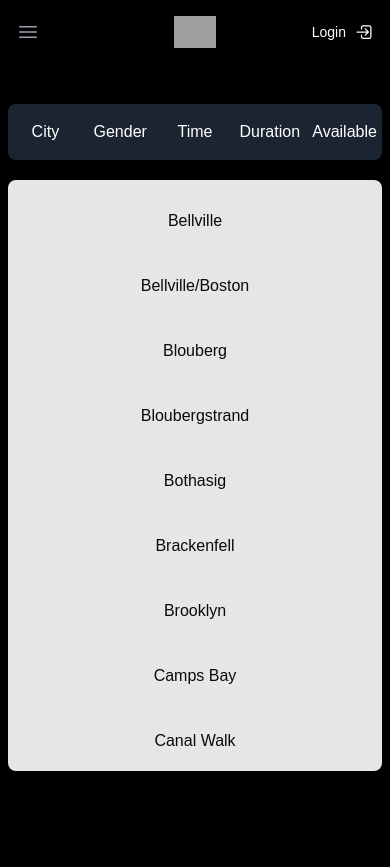
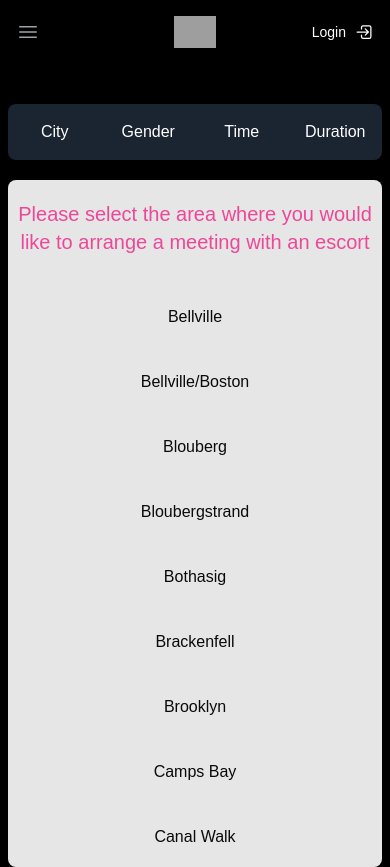
Before and after one commit to MauriceDev1/esc, a Next.js app: page /book/area/1 in a window 390 px wide. Before the commit the page ends 844 px from the top, so only its background shows below. Built offline with nearby package versions, Linux system fonts and the light colour scheme; grey boxes are pictures that could not be loaded.

Commit message:
fixed mobile view

```diff
--- a/app/(root)/book/area/[id]/AreaClient.tsx
+++ b/app/(root)/book/area/[id]/AreaClient.tsx
@@ -28,12 +28,16 @@ export default function AreaClient({ id }: AreaClientProps) {
   if (!area) return <div>Loading...</div>;
 
   return (
-    <ul className="max-h-[70vh] flex flex-col overflow-y-scroll py-2">
+    <div>
+        <h2 className='text-center py-5 text-xl text-pink-500'>
+            Please select the area where you would like to arrange a meeting with an escort
+        </h2>
+        <ul className="max-h-[70vh] flex flex-col px-3 md:px-10 overflow-y-scroll py-2">
         {area.location.map((loc, index) => (
             <button
             key={loc.id}
             onClick={() => handleSelect(loc.name)}
-          className={`py-5 border-t hover:bg-pink-200 ${
+            className={`py-5 border-t hover:border-2 hover:shadow hover:shadow-pink-300 hover:border-pink-500 rounded-xl hover:text-pink-500 hover:font-semibold ${
                 area.location.length === index + 1 && "border-b"
                 }`}
                 >
@@ -41,5 +45,6 @@ export default function AreaClient({ id }: AreaClientProps) {
             </button>
         ))}
         </ul>
+    </div>
   );
 }
--- a/app/(root)/book/city/page.tsx
+++ b/app/(root)/book/city/page.tsx
@@ -31,7 +31,7 @@ const City: React.FC = () => {
         Please select the city where you would like to arrange a meeting with an escort.
         </h2>
       </div>
-      <div className="w-full flex flex-col px-20">
+      <div className="w-full flex flex-col px-3 md:px-10">
         {Locations.map((location: Location, index: number) => (
           <button
             onClick={() => handleSelect(location)}
--- a/app/(root)/book/gender/page.tsx
+++ b/app/(root)/book/gender/page.tsx
@@ -28,11 +28,11 @@ const Gender = () => {
   };
 
   return (
-    <div className="w-full flex gap-5">
+    <div className="w-full flex gap-3 md:gap-5">
       {Genders.map((g, i) => (
         <button
           key={i}
-          className="w-1/3 border py-5 rounded hover:border-2 hover:border-pink-500 hover:shadow hover:shadow-pink-400 hover:text-pink-500 hover:font-semibold"
+          className="w-full md:w-1/3 border py-5 rounded hover:border-2 hover:border-pink-500 hover:shadow hover:shadow-pink-400 hover:text-pink-500 hover:font-semibold"
           onClick={() => handleSelect(g.name)}
         >
           {g.name}
--- a/data/links.ts
+++ b/data/links.ts
@@ -19,11 +19,6 @@ const Links = [
         name: 'Duration',
         path: '/book/duration'
     },
-    {
-        id:5,
-        name: 'Available',
-        path: '/book/available'
-    },
 ]
 
 export default Links;
```
Lines whose indentation alone changed are shown as unchanged.
